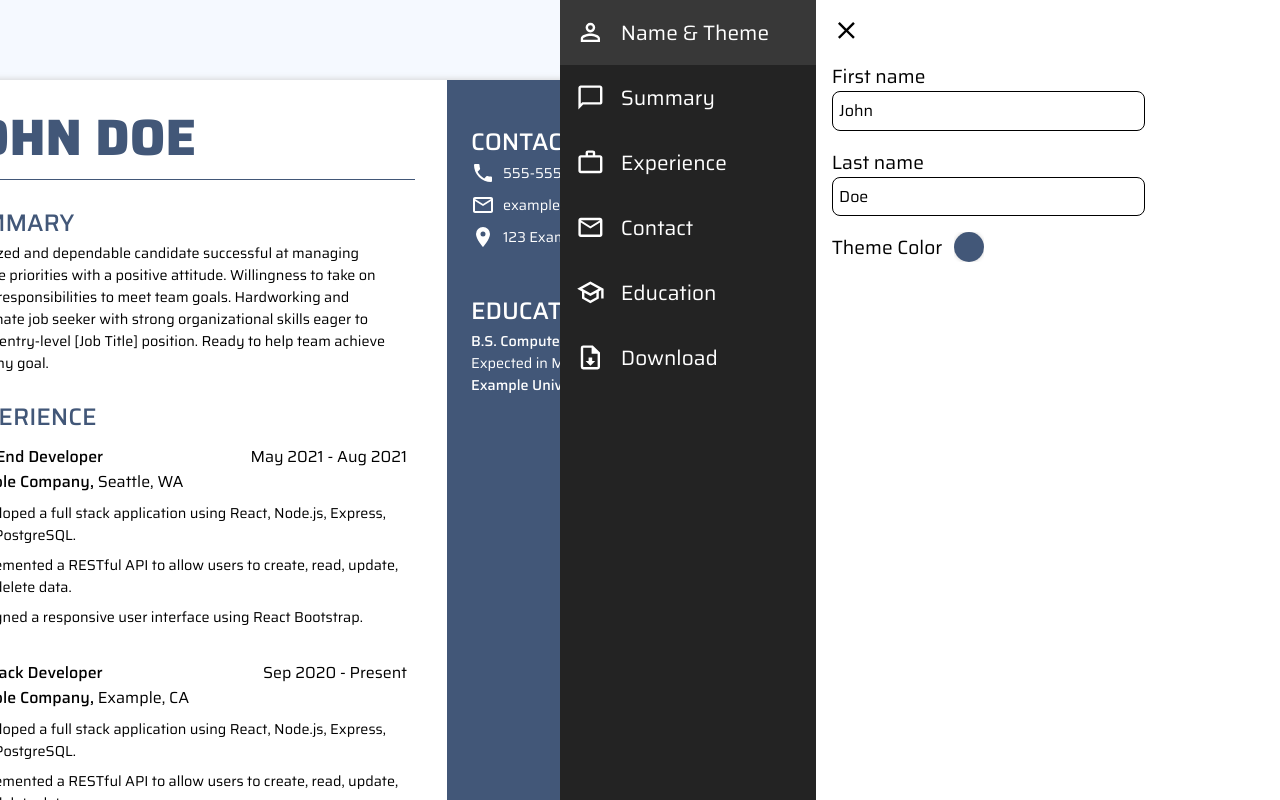
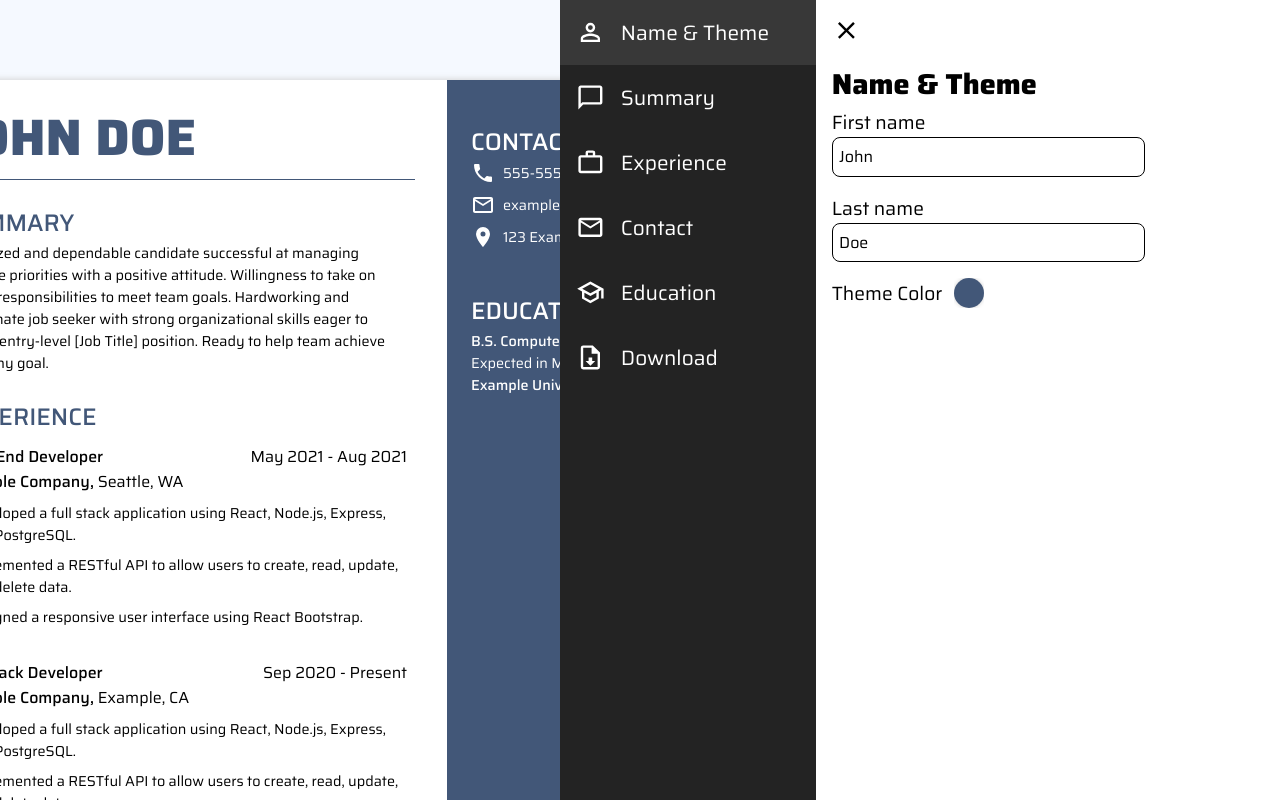
Before and after one commit to Alyoshka5/resume-builder, a React (Create React App) app: page / in a window 1280 px wide. Both pictures are taken after a click on the element "Name & Theme". Shown: the top 800 px of the page. Built offline with nearby package versions, Linux system fonts and the light colour scheme.

Commit message:
Add headers to edit bar sections

```diff
--- a/src/components/EditBar.tsx
+++ b/src/components/EditBar.tsx
@@ -34,6 +34,8 @@ export default function EditBar({
     const editForms = {
         name_theme: (
             <form className="edit-form name-form">
+                <h2 className='edit-section-header'>Name & Theme</h2>
+                <div className="edit-form-content">
                     <div className='input-container'>
                         <label htmlFor="first-name">First name</label>
                         <input type="text" value={name.first_name} name="first-name" onChange={(e) => onNameChange({...name, first_name: e.target.value})} />
@@ -46,23 +48,26 @@ export default function EditBar({
                         <label htmlFor="theme-color">Theme Color</label>
                         <input type="color" value={rgbToHex(`rgb(${themeColor})`)} name="theme-color" onChange={(e) => setThemeColor(hexToRgb(e.target.value))} />
                     </div>
+                </div>
             </form>
         ),
         summary: (
             <form className="edit-form summary-form">
+                <h2 className='edit-section-header'>Summary</h2>
                 <div className='input-container'>
-                    <label htmlFor="summary">Summary</label>
                     <textarea value={summary} name="summary" cols={30} rows={10} onChange={(e) => onSummaryChange(e.target.value)} />
                 </div>
             </form>
         ),
         experience: (
             <form className="edit-form experience-form">
+                <h2 className='edit-section-header'>Experience</h2>
+                <div className='edit-form-content'>
                     {experience.map((job, jobIdx) => {
                         return (
                             <div className="job-container" key={jobIdx}>
                                 <div className="job-header-container">
-                                <h2 className='job-header'>Job {jobIdx + 1}</h2>
+                                    <h3 className='job-header'>{job.position}</h3>
                                     <div className="remove-job-btn" onClick={() => {
                                         const newExperience = [...experience];
                                         newExperience.splice(jobIdx, 1);
@@ -177,10 +182,13 @@ export default function EditBar({
                             onExperienceChange(newExperience);
                         }}>+ Add job</button>
                     </div>
+                </div>
             </form>
         ),
         contact: (
             <form className="edit-form contact-form">
+                <h2 className='edit-section-header'>Contact</h2>
+                <div className="edit-form-content">
                     <div className='input-container'>
                         <label htmlFor="phone">Phone</label>
                         <input type="phone" value={contact.phone} name="phone" onChange={(e) => {
@@ -199,10 +207,13 @@ export default function EditBar({
                             onContactChange({...contact, address: e.target.value});
                         }} />
                     </div>
+                </div>
             </form>
         ),
         education: (
             <form className="edit-form education-form">
+                <h2 className='edit-section-header'>Education</h2>
+                    <div className="edit-form-content">
                     <div className="input-container">
                         <label htmlFor="school">School</label>
                         <input type="text" value={education.school} name="school" onChange={(e) => {
@@ -227,6 +238,7 @@ export default function EditBar({
                             <input type="month" value={education.graduation} name='graudation' onChange={(e) => {
                             onEducationChange({...education, graduation: e.target.value});
                         }} />
+                        </div>
                     </div>
                 </div>
             </form>
--- a/src/styles/EditBar.css
+++ b/src/styles/EditBar.css
@@ -57,6 +57,11 @@
 }
 
 .edit-form {
+    display: flex;
+    flex-direction: column;
+}
+
+.edit-form-content {
     display: flex;
     flex-direction: column;
     gap: 1rem;
@@ -131,7 +136,16 @@
     resize: none;
 }
 
+.edit-section-header {
+    font-size: 1.8rem;
+    margin: 0;
+}
+
 /* Experience */
+.experience-form .edit-section-header {
+    margin-bottom: 0.5rem;
+}
+
 .experience-form .job {
     box-sizing: border-box;
     display: flex;
@@ -146,7 +160,8 @@
 }
 
 .experience-form .job-header {
-    margin: 0;
+    font-size: 1.3rem;
+    margin: 0 0 0.2rem 0;
     position: relative;
 }
 
```
Lines whose indentation alone changed are shown as unchanged.
